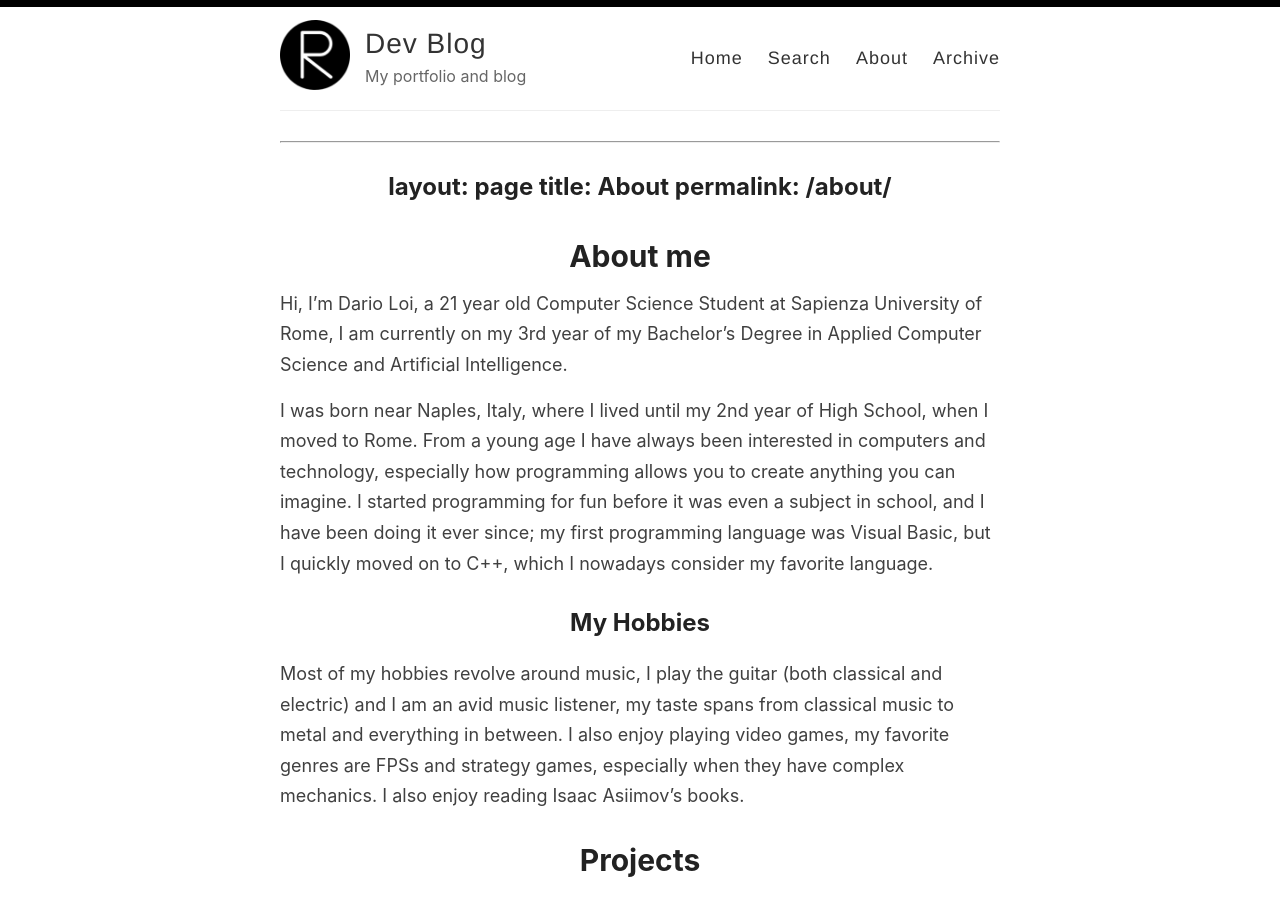
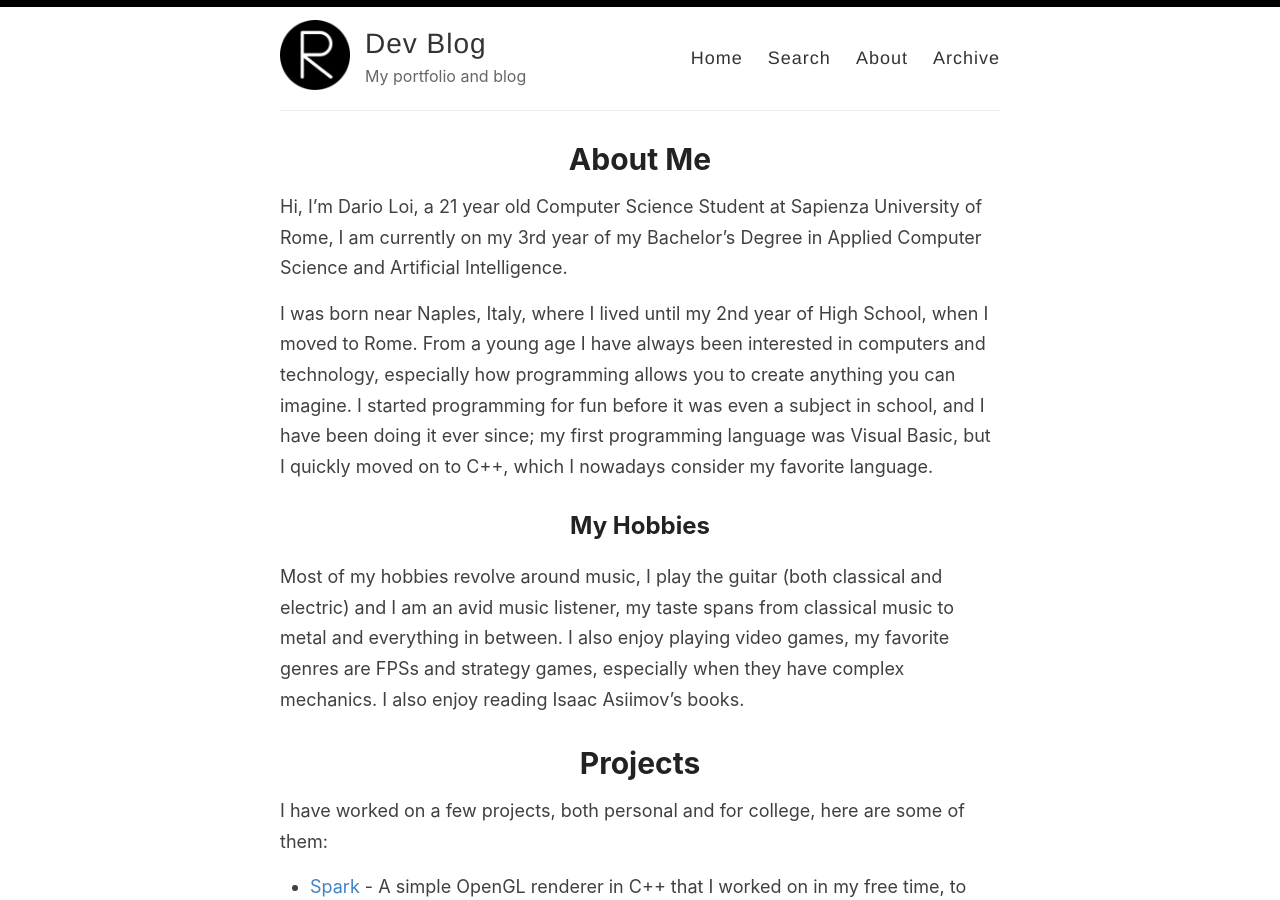
Before and after one commit to dario-loi/dario-loi.github.io, a Jekyll site: the page built from _pages/about.md, in a window 1280 px wide and 900 px high. Built offline with Jekyll 4.4.1, drawn with Linux system fonts in a browser that asks for light colours; our own code applies the rules of GitHub Pages for plain Markdown files.

Commit message:
:bug: Fixed about section

```diff
--- a/_config.yml
+++ b/_config.yml
@@ -38,7 +38,7 @@ footer-links:
 
 # Enter your Disqus shortname (not your username) to enable commenting on posts
 # You can find your shortname on the Settings page of your Disqus account
-disqus:
+disqus: darioloi
 
 # Enter your Google Analytics web tracking code (e.g. UA-2110908-2) to activate tracking
 # google_analytics:
--- a/_pages/about.md
+++ b/_pages/about.md
@@ -1,23 +1,25 @@
-______________________________________________________________________
-
-## layout: page title: About permalink: /about/
-
-# About me
+---
+layout: page
+title: About Me
+permalink: /about/
+---
 
 Hi, I'm Dario Loi, a 21 year old Computer Science Student at Sapienza University of Rome, I am currently on my 3rd year of my Bachelor's Degree in Applied Computer Science and Artificial Intelligence.
 
 I was born near Naples, Italy, where I lived until my 2nd year of High School, when I moved to Rome. From a young age I have always been interested in computers and technology, especially how programming allows you to create anything you can imagine. I started programming for fun before it was even a subject in school, and I have been doing it ever since; my first programming language was Visual Basic, but I quickly moved on to C++, which I nowadays consider my favorite language.
 
-## My Hobbies
+My Hobbies
+----------
 
 Most of my hobbies revolve around music, I play the guitar (both classical and electric) and I am an avid music listener, my taste spans from classical music to metal and everything in between. I also enjoy playing video games, my favorite genres are FPSs and strategy games, especially when they have complex mechanics. I also enjoy reading Isaac Asiimov's books.
 
-# Projects
+Projects
+========
 
 I have worked on a few projects, both personal and for college, here are some of them:
 
-- [Spark](https://github.com/dario-loi/Spark) - A simple OpenGL renderer in C++ that I worked on in my free time, to learn more about OpenGL and graphics programming.
-- [Chain-DB](https://github.com/DD-ACSAI/chain-DB) - A C++ CLI application that allows management of a fictitious logistics company, managing the company's vehicles, drivers and shipments and plotting courses through the A\* algorithm. This was a group project for my Database course.
-- [Mine-RCNN](https://github.com/Benjamin-Barda/mine-to-win) - A Python/Pytorch re-implementation of the [Faster-RCNN](https://arxiv.org/abs/1506.01497) paper, detecting entity silhouettes in the sandbox game Minecraft, for my Deep Learning course.
-- [CUDA Accelerated Decision Trees](https://github.com/random-forest-multicore/MulticoreTree) - A C implementation of the [Random Forest](https://en.wikipedia.org/wiki/Random_forest) algorithm, accelerated with CUDA, for my Parallel and Distributed Computing course.
-- [Exposure Fusion](https://github.com/dario-loi/exposure-fusion) - An OpenCV2 implementation of the [Exposure Fusion](https://web.stanford.edu/class/cs231m/project-1/exposure-fusion.pdf) algorithm, for my Computer Graphics course, includes homographic alignment between low resolution images, and works at blazing speeds.
+*   [Spark](https://github.com/dario-loi/Spark) - A simple OpenGL renderer in C++ that I worked on in my free time, to learn more about OpenGL and graphics programming.
+*   [Chain-DB](https://github.com/DD-ACSAI/chain-DB) - A C++ CLI application that allows management of a fictitious logistics company, managing the company's vehicles, drivers and shipments and plotting courses through the A\* algorithm. This was a group project for my Database course.
+*   [Mine-RCNN](https://github.com/Benjamin-Barda/mine-to-win) - A Python/Pytorch re-implementation of the [Faster-RCNN](https://arxiv.org/abs/1506.01497) paper, detecting entity silhouettes in the sandbox game Minecraft, for my Deep Learning course.
+*   [CUDA Accelerated Decision Trees](https://github.com/random-forest-multicore/MulticoreTree) - A C implementation of the [Random Forest](https://en.wikipedia.org/wiki/Random_forest) algorithm, accelerated with CUDA, for my Parallel and Distributed Computing course.
+*   [Exposure Fusion](https://github.com/dario-loi/exposure-fusion) - An OpenCV2 implementation of the [Exposure Fusion](https://web.stanford.edu/class/cs231m/project-1/exposure-fusion.pdf) algorithm, for my Computer Graphics course, includes homographic alignment between low resolution images, and works at blazing speeds.
```
